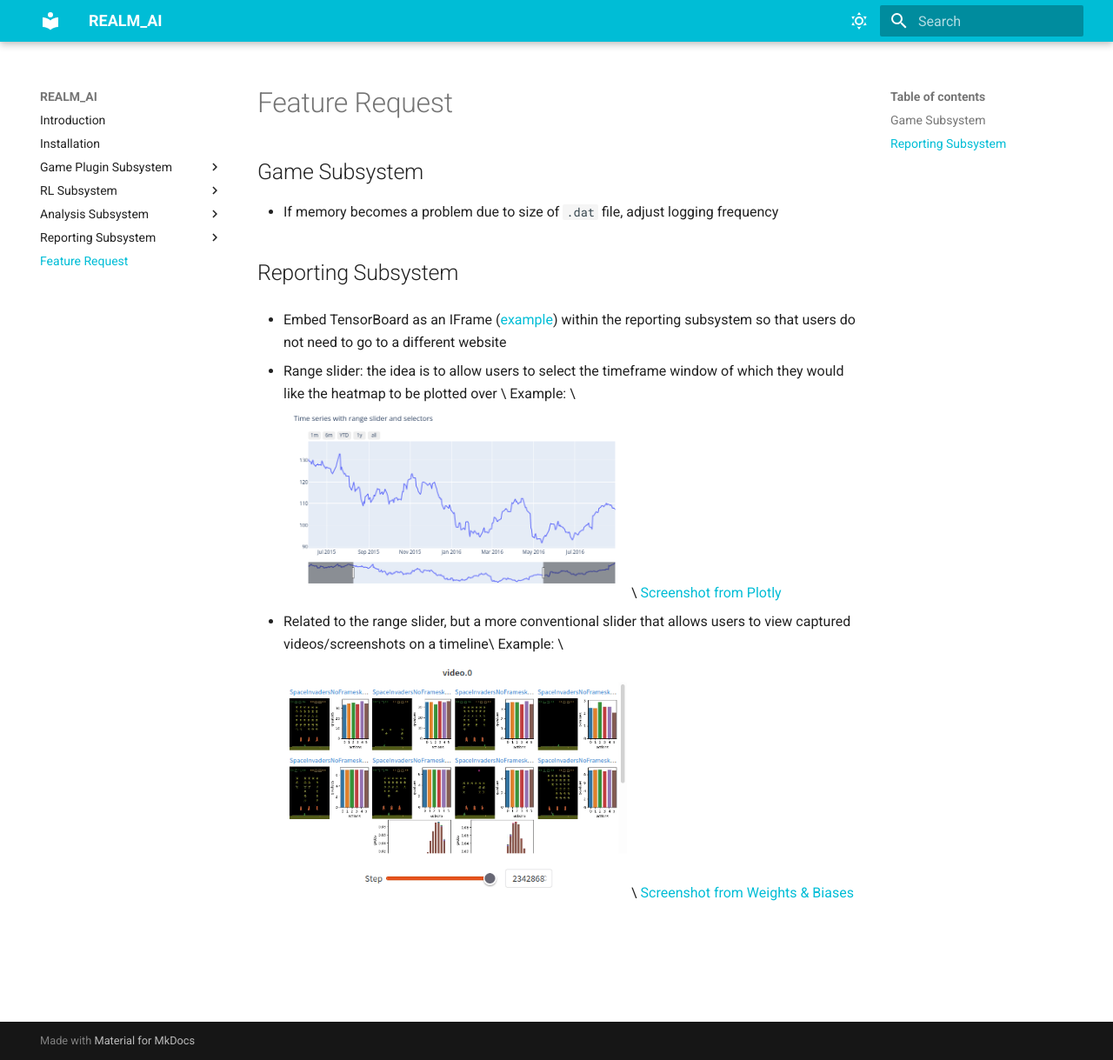
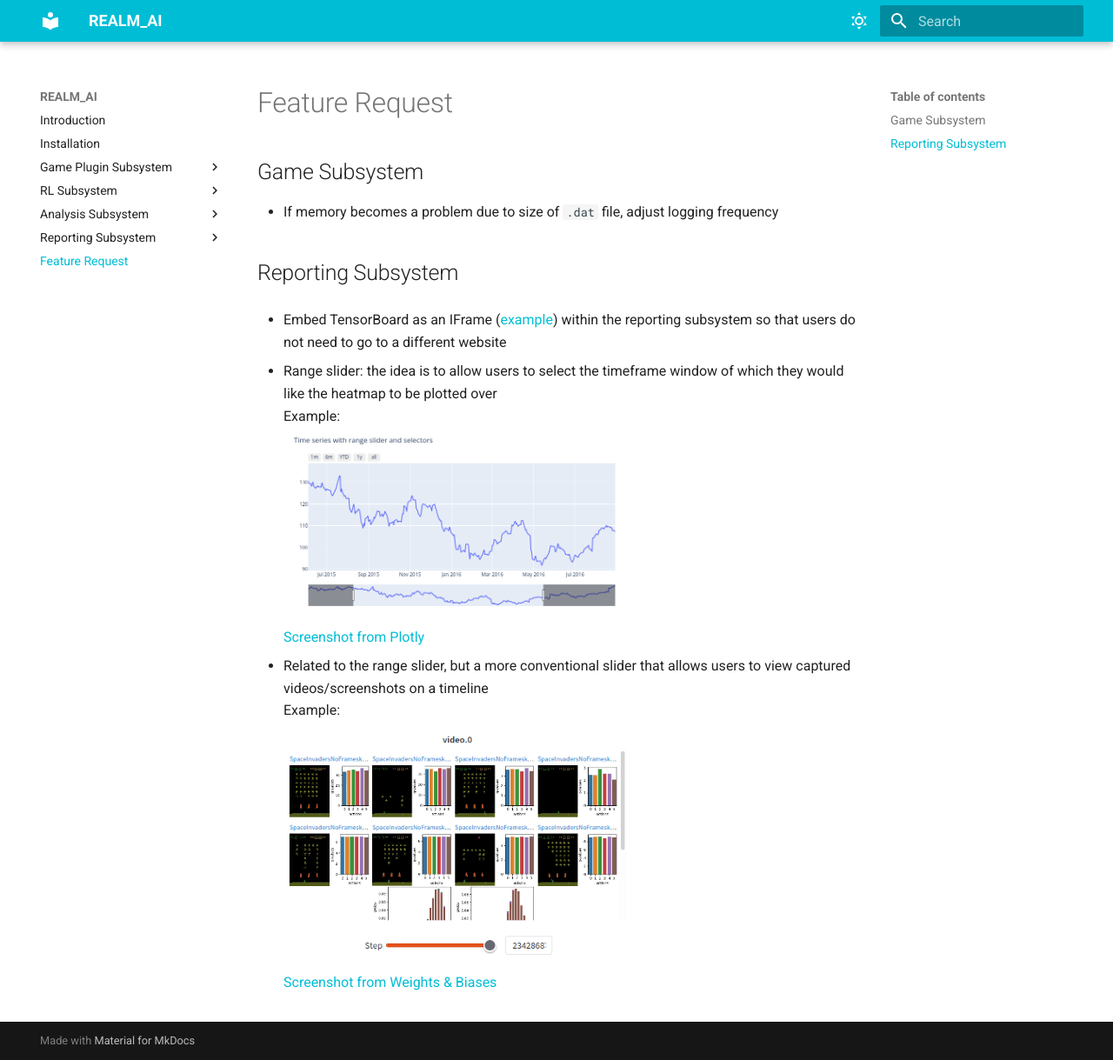
Before and after one commit to realm-ai-project/Documentation, an MkDocs documentation site: the page built from docs/feature_request/todo.md, in a window 1280 px wide and 1219 px high. Shown: the whole window at 87% size. Built offline with MkDocs 1.6.1 and Material for MkDocs 9.7.7, drawn with Linux system fonts in a browser that asks for light colours.

Commit message:
move images to respective folders

```diff
--- a/docs/todo.md
+++ b/docs/feature_request/todo.md
@@ -6,12 +6,12 @@
 
 - Embed TensorBoard as an IFrame ([example](https://wandb.ai/costa-huang/sb3-sweep/runs/9ewi83xt/tensorboard)) within the reporting subsystem so that users do not need to go to a different website
 
-- Range slider: the idea is to allow users to select the timeframe window of which they would like the heatmap to be plotted over \
-Example: \
-![screenshot](images/exp_sliding_window.png){: style="max-width: 25em;"}\
+- Range slider: the idea is to allow users to select the timeframe window of which they would like the heatmap to be plotted over <br>
+Example: <br>
+![screenshot](images/exp_sliding_window.png){: style="max-width: 25em;"}<br>
 [Screenshot from Plotly](https://plotly.com/python/range-slider/)
 
-- Related to the range slider, but a more conventional slider that allows users to view captured videos/screenshots on a timeline\
-Example: \
-![screenshot](images/exp_video_slider.png){: style="max-width: 25em;"}\
+- Related to the range slider, but a more conventional slider that allows users to view captured videos/screenshots on a timeline <br>
+Example: <br>
+![screenshot](images/exp_video_slider.png){: style="max-width: 25em;"}<br>
 [Screenshot from Weights & Biases](https://wandb.ai/cleanrl/cleanrl.benchmark/reports/Atari--VmlldzoxMTExNTI)
--- a/mkdocs.yml
+++ b/mkdocs.yml
@@ -38,4 +38,4 @@
     - Heatmaps: analysis_subsystem/heatmaps.md
   - Reporting Subsystem:
     - Description: reporting_subsystem/description.md
-  - Feature Request: todo.md
+  - Feature Request: feature_request/todo.md
```
Also changed, not shown: docs/rl_subsystem/description.md (+1 -1 lines), docs/feature_request/images/exp_sliding_window.png (renamed from docs/images/exp_sliding_window.png), docs/feature_request/images/exp_video_slider.png (renamed from docs/images/exp_video_slider.png), docs/feature_request/images/histogram.png (added), docs/rl_subsystem/images/rl_subsystem.png (renamed from docs/images/rl_subsystem.png).
